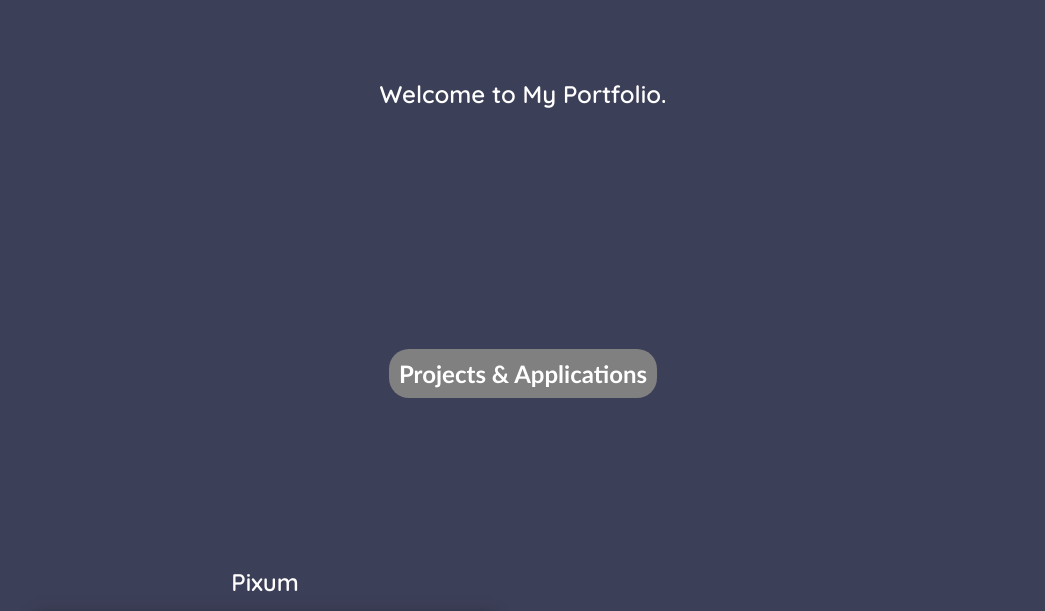
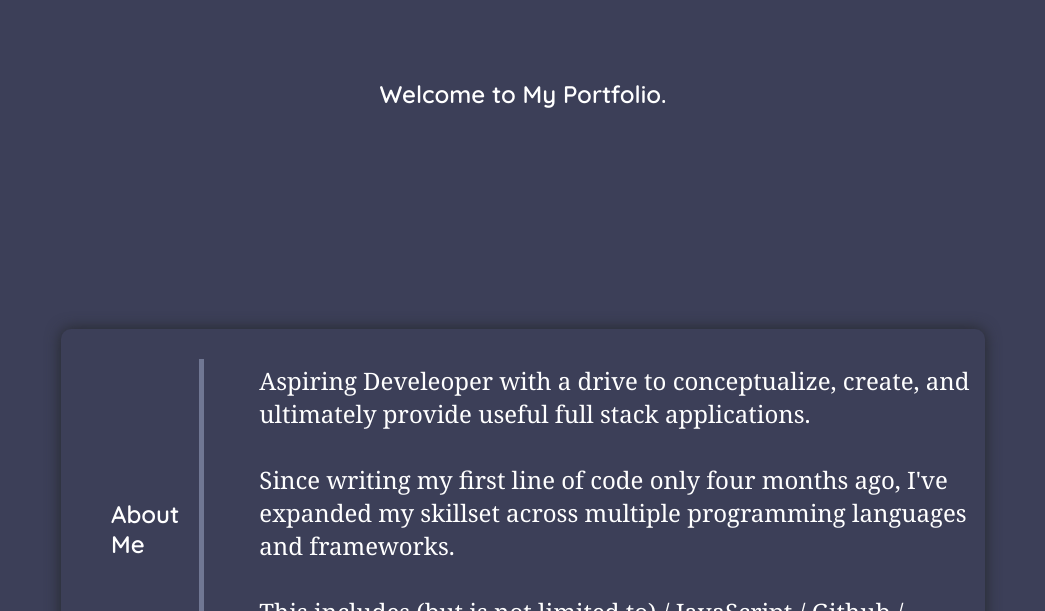
Before and after one commit to JWLeamy/MyPortfolio, a plain HTML site: page index.html in a window 1280 px wide. Shown: the part 630-1241 px from the top of the page, without its empty margins (117-1162 px from the left). Drawn offline with nearby package versions, Linux system fonts and the light colour scheme; a web font is replaced by a local one.

Commit message:
about me section

```diff
--- a/assets/CSS/style.css
+++ b/assets/CSS/style.css
@@ -394,3 +394,37 @@ main {
   justify-content: center;
   align-items: center;
 }
+
+/*-----About Me------*/
+.formats {
+  display: flex;
+  justify-content: center;
+}
+.abm {
+  margin-top: 200px;
+  display: flex;
+  box-shadow: 0px 0px 15px #25282b;
+  position: relative;
+  margin-bottom: 20px;
+  border-radius: 10px;
+  min-height: 400px;
+  width: 75%;
+}
+
+.bio {
+  display: flex;
+  justify-content: center;
+  align-items: center;
+  margin-left: 25px;
+  font-family:Cambria, Cochin, Georgia, Times, 'Times New Roman', serif;
+  font-size: x-large;
+}
+
+.abmhead {
+  display: flex;
+  justify-content: center;
+  align-items: center;
+  padding: 20px;
+  margin: 30px;
+  border-right: 5px solid var(--lightblue);
+}
--- a/index.html
+++ b/index.html
@@ -20,7 +20,7 @@
     <nav class="navbar">
         <div class="options">
 
-            <a href="#" class="navbut"><i class="navcon fa-regular fa-user"></i><br>About Me</a>
+            <a href="#abmm" class="navbut"><i class="navcon fa-regular fa-user"></i><br>About Me</a>
 
             <a href="#psections" class="navbut"><i class="navcon fa-solid fa-computer"></i><br>My Projects</a>
 
@@ -72,8 +72,26 @@
             </h2>
         </div>
 
+                <!-- About Me -->
+        <div class="formats" id="abmm">
+        <section class="abm hidden">
+            <div class="abmhead">
+                <h2>About Me</h2>
+            </div>
+            <div class="bio">
+                <p>
+                Aspiring Develeoper with a drive to conceptualize, create, and ultimately provide useful full stack applications. <br> <br>
+                Since writing my first line of code only four months ago, I've expanded my skillset across multiple programming languages and frameworks. <br>
+                <br>
+                This includes (but is not limited to)
+                / JavaScript / Github / Node.js / Express.js / OOP / ORM / Heroku / MySQL / React & More <br>
+                </p>
+            </div>
+        </section>
+        </div>
+
         <!--Projects Section and Layout-->
-        <div id="psections" class="hidden">
+        <section id="psections" class="hidden">
             <h2 class="projecthead">Projects & Applications</h2>
             <section class="projects">
                 <section class="cards">
@@ -97,11 +115,9 @@
                     </a>
                 </section>
             </section>
-        </div>
+        </section>
 
-        <!-- Projects Section -->
-
-
+        <!-- About Me -->
 
     </main>
 
```
